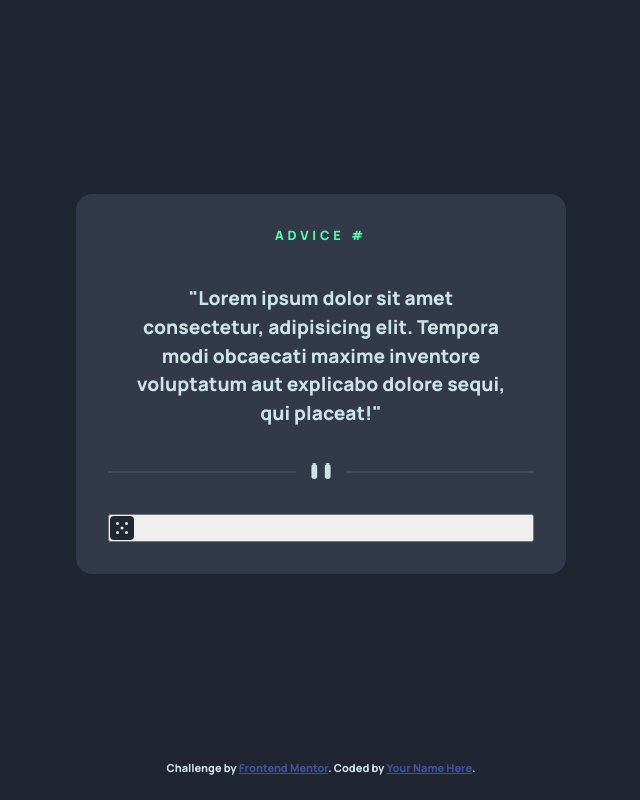
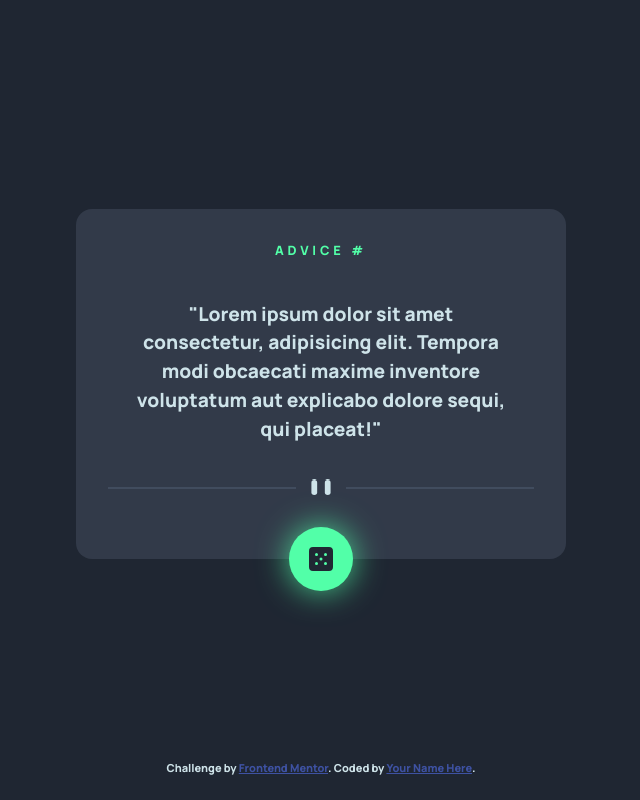
Before and after one commit to davinaleong/fem-advice-generator-app, a website built with Vite: page index.html in a window 1280 px wide. Both pictures are taken after a click on the button "Generate Advice". Shown: the whole page, without its empty margins (319-959 px from the left). Built offline with nearby package versions, Linux system fonts and the light colour scheme.

Commit message:
Done styling dialogue

```diff
--- a/index.html
+++ b/index.html
@@ -35,22 +35,22 @@
     </style>
   </head>
   <body class="text-center text-primary-100 bg-neutral-900">
-    <main class="flow bg-neutral-400">
+    <main class="dialogue | flow bg-neutral-400">
       <h1
-        id="adviceHeading"
-        class="advice-heading | text-accent-400 tt-uppercase fs-200"
+        id="dialogueHeading"
+        class="dialogue-heading | text-accent-400 tt-uppercase fs-200"
       >
         Advice #
       </h1>
-      <p id="adviceContent" class="advice-content | fs-500">
+      <p id="dialogueContent" class="dialogue-content | fs-500">
         "Lorem ipsum dolor sit amet consectetur, adipisicing elit. Tempora modi
         obcaecati maxime inventore voluptatum aut explicabo dolore sequi, qui
         placeat!"
       </p>
-      <div class="divider">&nbsp;</div>
+      <div class="dialogue-divider">&nbsp;</div>
       <button
-        id="adviceButton"
-        class="advice-button"
+        id="dialogueButton"
+        class="dialogue-button"
         aria-label="Generate Advice"
       >
         <img src="./images/icon-dice.svg" alt="" srcset="" />
--- a/styles/main.css
+++ b/styles/main.css
@@ -70,29 +70,34 @@ body {
   padding: var(--size-400);
 }
 
-main {
+.flow * + * {
+  margin-top: var(--flow-spacer, 1.2em);
+}
+
+/** Content - Advice Dialogue **/
+button {
+  cursor: pointer;
+}
+
+.dialogue {
+  position: relative;
   width: clamp(18rem, 1rem + 37vw, 48rem);
-  padding: var(--size-600);
+  padding: var(--size-600) var(--size-600) var(--size-800) var(--size-600);
   display: grid;
   gap: var(--size-400);
   border-radius: var(--size-400);
 }
 
-.flow * + * {
-  margin-top: var(--flow-spacer, 1.2em);
-}
-
-/** Content - Advice Dialogue **/
-.advice-heading {
+.dialogue-heading {
   letter-spacing: 0.3em;
 }
 
-.advice-content {
+.dialogue-content {
   max-width: 30ch;
   margin-inline: auto;
 }
 
-.divider {
+.dialogue-divider {
   display: block;
   height: 16px;
   background-color: transparent;
@@ -102,9 +107,31 @@ main {
 }
 
 @media (min-width: 48em) {
-  .divider {
+  .dialogue-divider {
     background-image: url(./../images/pattern-divider-desktop.svg);
   }
+}
+
+.dialogue-button {
+  --size: 4em;
+  width: var(--size);
+  height: var(--size);
+  display: grid;
+  justify-items: center;
+  align-items: center;
+  background-color: var(--clr-accent-400);
+  color: var(--clr-neutral-900);
+  border-radius: 100vmax;
+  border: none;
+  transition: box-shadow 0.3s ease-in-out;
+  position: absolute;
+  left: 50%;
+  bottom: calc(var(--size) * -1);
+  transform: translate(-50%, -50%);
+}
+
+.dialogue-button:where(:hover, :focus, :focus-visible) {
+  box-shadow: 0 0 2em 0 rgba(82, 255, 168, 0.8);
 }
 /** Content **/
 
```
